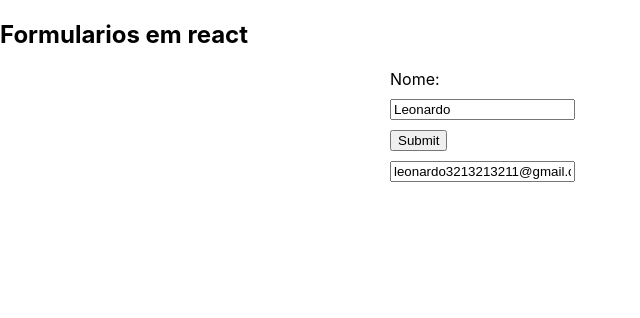
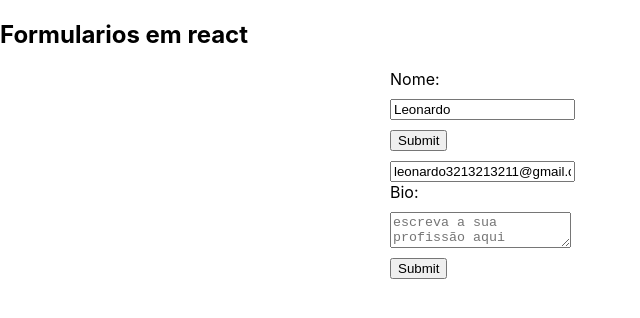
Before and after one commit to LeonardoAlves04/react-zero-a-maestria, a React (Create React App) app in the folder reactForms/formularios/: page / in a window 1280 px wide. Shown: the top 318 px of the page, without its empty margins (0-640 px from the left). Built offline with nearby package versions, Linux system fonts and the light colour scheme.

Commit message:
feat: resetando formularios e text area

```diff
--- a/reactForms/formularios/src/components/myForm.js
+++ b/reactForms/formularios/src/components/myForm.js
@@ -5,21 +5,22 @@ const MyForm = ({ user }) => {
     // aula 3: gerenciamento de dados
     const [name, setName] = useState(user ? user.name : "")
     const [email, setEmail] = useState(user ? user.email : "")
+    const [bio, setBio] = useState("")
 
     const handleName = (e) => (setName(e.target.value))
 
-    console.log(name)
-    console.log(email)
 
     // aula 5: envio de formularios
 
     const handleSubmit = (e) => {
         e.preventDefault()
         console.log("Enviando formulário");
-        console.log(name, email);
+        console.log(name, email, bio);
 
+        // aula 7: resetando formularios
         setName("");
         setEmail("");
+        setBio("")
     }
 
     return (
@@ -44,6 +45,14 @@ const MyForm = ({ user }) => {
                         onChange={(e) => setEmail(e.target.value)}
                         value={email} />
                 </label>
+                {/* aula 9 - textarea */}
+                <label>
+                    <span>
+                        Bio:
+                    </span>
+                    <textarea name="bio" placeholder="escreva a sua profissão aqui" onChange={(e) => setBio(e.target.value)} value={bio}></textarea>
+                    <input type="submit"></input>
+                </label>
             </form>
         </div >
     )
```
